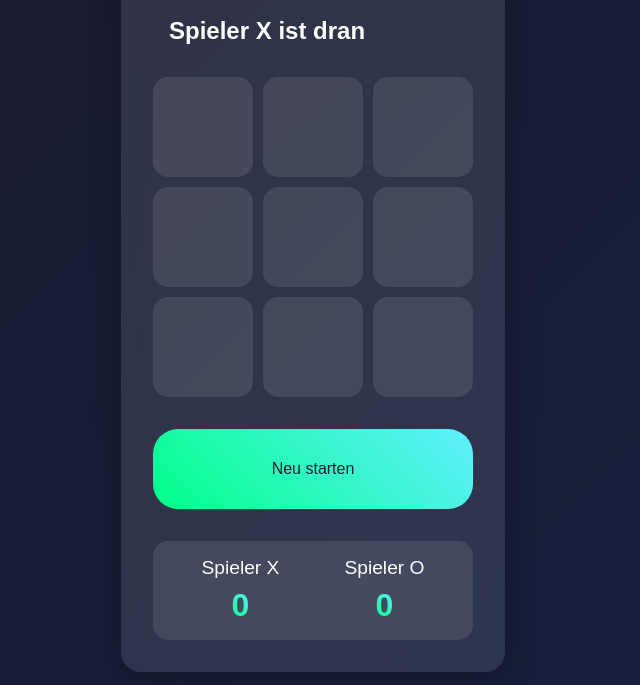
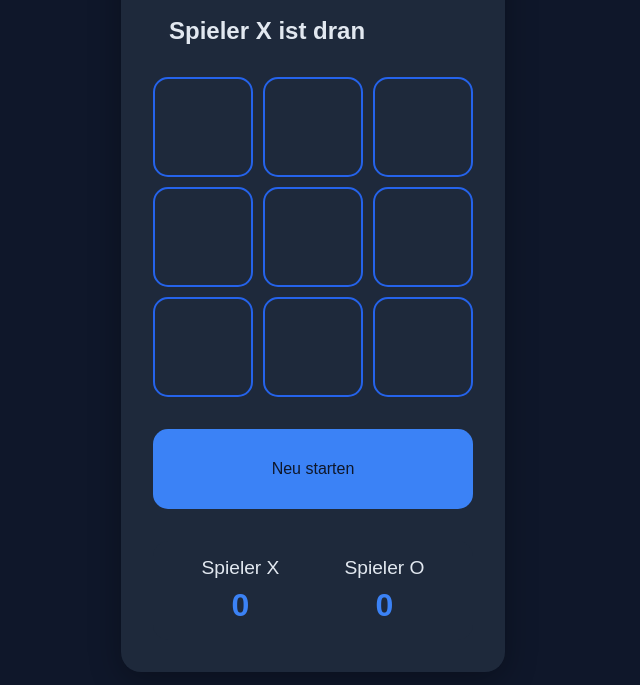
Before and after one commit to JulianSchwabCommits/TicTacToe, a plain HTML site: page index.html in a window 1280 px wide. Shown: the part 115-800 px from the top of the page, without its empty margins (327-967 px from the left). Drawn offline with Linux system fonts and the light colour scheme.

Commit message:
Improoved Design

```diff
--- a/style.css
+++ b/style.css
@@ -1,3 +1,13 @@
+:root {
+    --color-primary: #3b82f6;
+    --color-primary-dark: #2563eb;
+    --color-bg: #0f172a;
+    --color-surface: #1e293b;
+    --color-surface-hover: #243b53;
+    --color-text: #e2e8f0;
+    --color-text-muted: #94a3b8;
+}
+
 * {
     margin: 0;
     padding: 0;
@@ -6,8 +16,8 @@
 }
 
 body {
-    background: linear-gradient(135deg, #1a1a2e, #16213e);
-    color: #fff;
+    background: var(--color-bg);
+    color: var(--color-text);
     min-height: 100vh;
     display: flex;
     justify-content: center;
@@ -17,7 +27,7 @@ body {
 .container {
     text-align: center;
     padding: 2rem;
-    background: rgba(255, 255, 255, 0.1);
+    background: var(--color-surface);
     border-radius: 20px;
     backdrop-filter: blur(10px);
     box-shadow: 0 8px 32px rgba(0, 0, 0, 0.3);
@@ -27,7 +37,7 @@ h1 {
     font-size: 3rem;
     margin-bottom: 2rem;
     text-shadow: 2px 2px 4px rgba(0, 0, 0, 0.3);
-    background: linear-gradient(45deg, #00ff87, #60efff);
+    background: var(--color-primary);
     -webkit-background-clip: text;
     -webkit-text-fill-color: transparent;
 }
@@ -43,26 +53,28 @@ h1 {
 .status {
     font-size: 1.5rem;
     font-weight: bold;
-    color: #fff;
+    color: var(--color-text);
 }
 
 .restart-btn {
-
     padding: 0.8rem 1.5rem;
     font-size: 1rem;
-    background: linear-gradient(45deg, #00ff87, #60efff);
+    background: var(--color-primary);
     border: none;
-    border-radius: 25px;
-    color: #1a1a2e;
+    border-radius: 15px;
+    color: var(--color-bg);
     cursor: pointer;
-    transition: transform 0.2s, box-shadow 0.2s;
+    transition: background 0.3s ease, transform 0.2s;
     height: 5rem;
     width: 20rem;
 }
 
 .restart-btn:hover {
+    background: var(--color-primary-dark);
+    box-shadow: 0 4px 15px rgba(59, 130, 246, 0.4);
     transform: translateY(-2px);
-    box-shadow: 0 4px 15px rgba(0, 255, 135, 0.4);
+    border-radius: 15px;
+    transition: background 0.3s ease, transform 0.2s;
 }
 
 .board {
@@ -75,7 +87,7 @@ h1 {
 .cell {
     width: 100px;
     height: 100px;
-    background: rgba(255, 255, 255, 0.1);
+    background: var(--color-surface);
     border-radius: 15px;
     display: flex;
     justify-content: center;
@@ -83,11 +95,14 @@ h1 {
     font-size: 3rem;
     cursor: pointer;
     transition: all 0.3s ease;
+    border: 2px solid var(--color-primary-dark);
 }
 
 .cell:hover {
-    background: rgba(255, 255, 255, 0.2);
+    background: var(--color-surface-hover);
     transform: scale(1.05);
+    border-radius: 10px;
+    transition: background 0.3s ease, transform 0.3s ease;
 }
 
 .cell.x {
@@ -103,7 +118,7 @@ h1 {
     justify-content: space-around;
     margin-top: 2rem;
     padding: 1rem;
-    background: rgba(255, 255, 255, 0.1);
+    background: var(--color-surface);
     border-radius: 15px;
 }
 
@@ -116,13 +131,13 @@ h1 {
 
 .player {
     font-size: 1.2rem;
-    color: #fff;
+    color: var(--color-text);
 }
 
 .score span:last-child {
     font-size: 2rem;
     font-weight: bold;
-    background: linear-gradient(45deg, #00ff87, #60efff);
+    background: var(--color-primary);
     -webkit-background-clip: text;
     -webkit-text-fill-color: transparent;
 }
```
